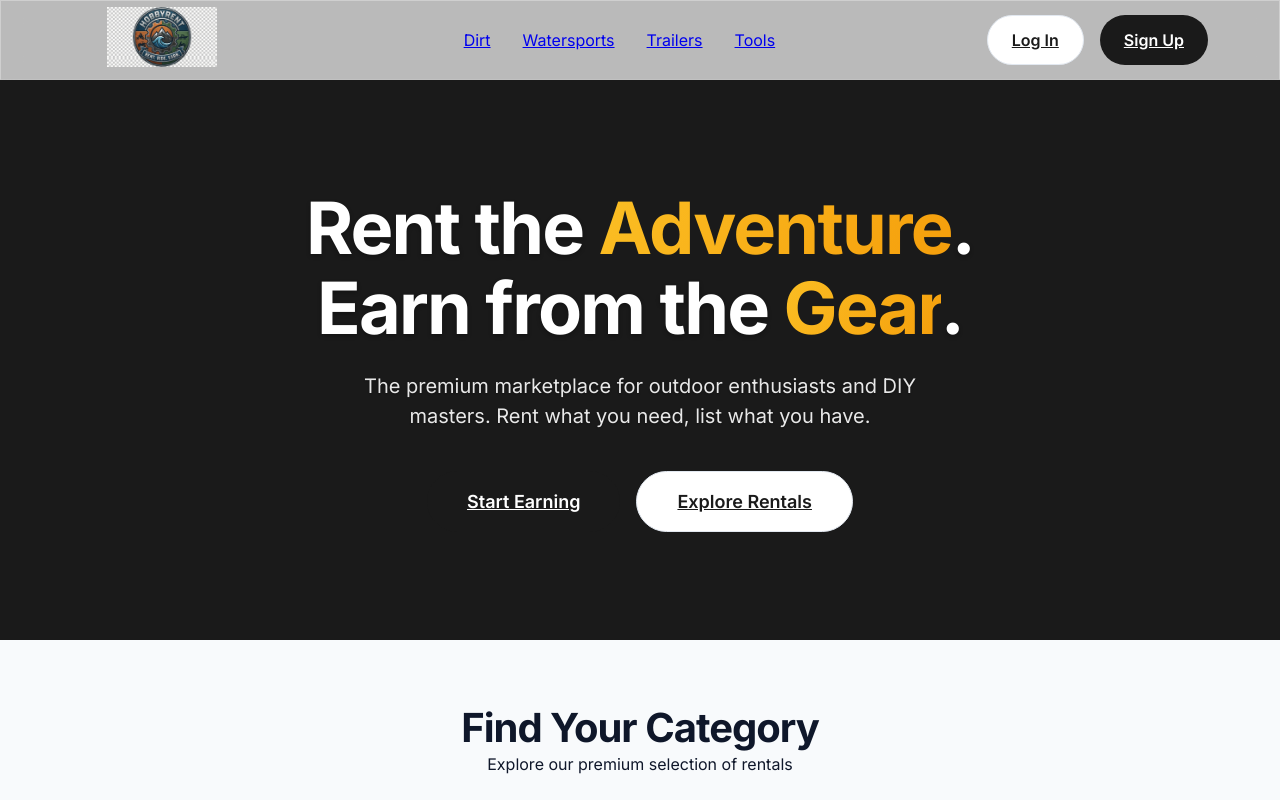
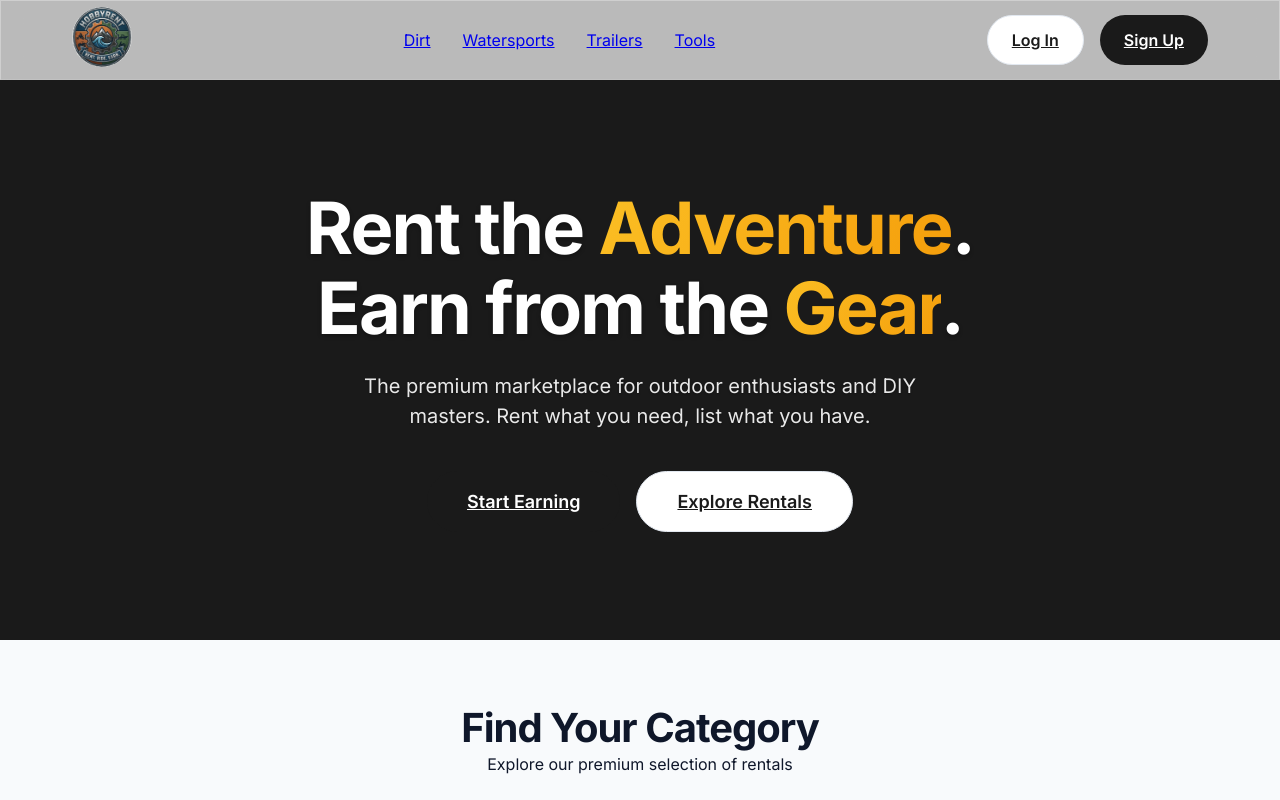
Before and after one commit to boussattaa/Hobby-Rent-CO, a Next.js app: page / in a window 1280 px wide. Shown: the top 800 px of the page. Built offline with nearby package versions, Linux system fonts and the light colour scheme; no server answers.

Commit message:
Fix logo checkerboard by cropping to circle

```diff
--- a/components/Navbar.js
+++ b/components/Navbar.js
@@ -31,9 +31,9 @@ export default function Navbar({ user }) {
           <Image
             src="/images/logo-new.jpg"
             alt="HobbyRent Logo"
-            width={180}
+            width={60}
             height={60}
-            style={{ objectFit: 'contain' }}
+            style={{ objectFit: 'cover', borderRadius: '50%' }}
             priority
           />
         </Link>
```
